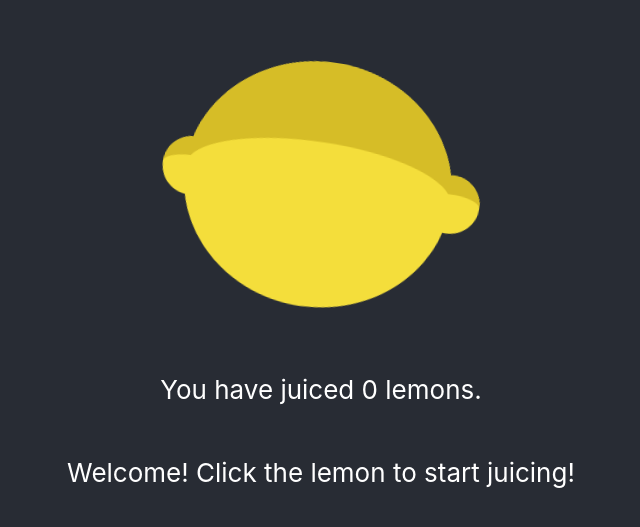
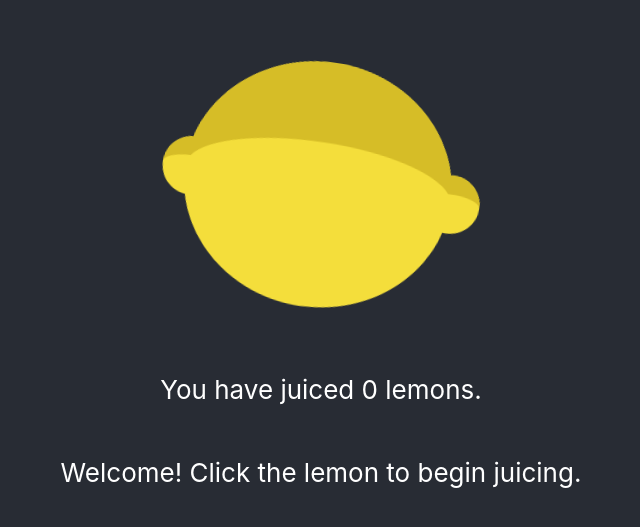
Before and after one commit to LemonTheFruit/lemonjuicer, a React (Create React App) app: page / in a window 1280 px wide. Shown: the part 131-658 px from the top of the page, without its empty margins (319-959 px from the left). Built offline with nearby package versions, Linux system fonts and the light colour scheme.

Commit message:
4 - Minor tweak to main page, add logos - DM

```diff
--- a/public/index.html
+++ b/public/index.html
@@ -7,9 +7,9 @@
     <meta name="theme-color" content="#000000" />
     <meta
       name="description"
-      content="Web site created using create-react-app"
+      content="When life gives you lemons..."
     />
-    <link rel="apple-touch-icon" href="%PUBLIC_URL%/logo192.png" />
+    <link rel="apple-touch-icon" href="%PUBLIC_URL%/lemon.svg" />
     <!--
       manifest.json provides metadata used when your web app is installed on a
       user's mobile device or desktop. See https://developers.google.com/web/fundamentals/web-app-manifest/
--- a/src/App.js
+++ b/src/App.js
@@ -5,18 +5,20 @@ import React, { useState } from 'react';
 
 
 function App() {
-  let [count, setCount, message] = useState(0);
+  let message = ""
+  const [count, setCount] = useState(0);
+  // let [message, setMessage] = useState("")
   const incrementCount = () => {
     setCount(count + 1);
    }
-   if (count === 0){ message = "Welcome! Click the lemon to start juicing!"}
+   if (count === 0){ message = "Welcome! Click the lemon to begin juicing." }
    if (count === 18){ message = "You've juiced enough lemons for a gallon of lemonade!"}
 
   return (
     <div className="App">
       <header className="App-header">
 
-        <button style={{outline: 0}} onClick={incrementCount}><img src={lemon} className="App-logo" alt="logo" /></button>
+        <button onClick={incrementCount}><img src={lemon} className="App-logo" alt="logo" /></button>
         <p>
           You have juiced {count} lemons.
         </p>
```
Also changed, not shown: public/lemon.svg (added), public/manifest.json.
